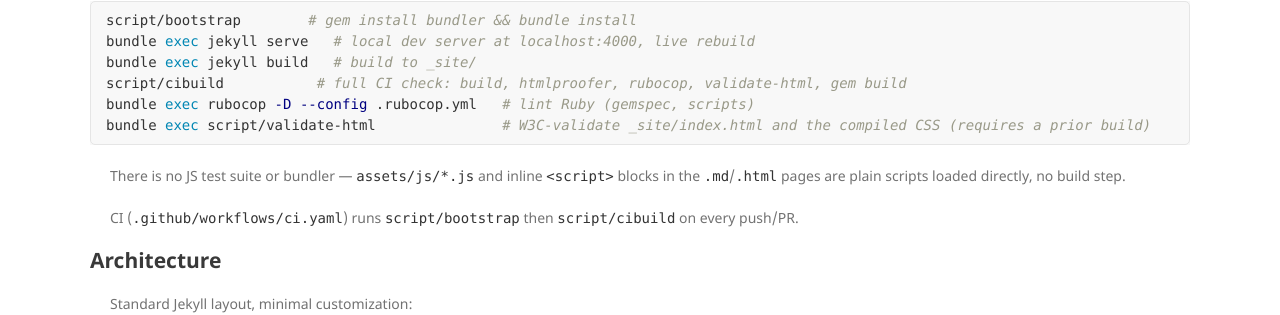
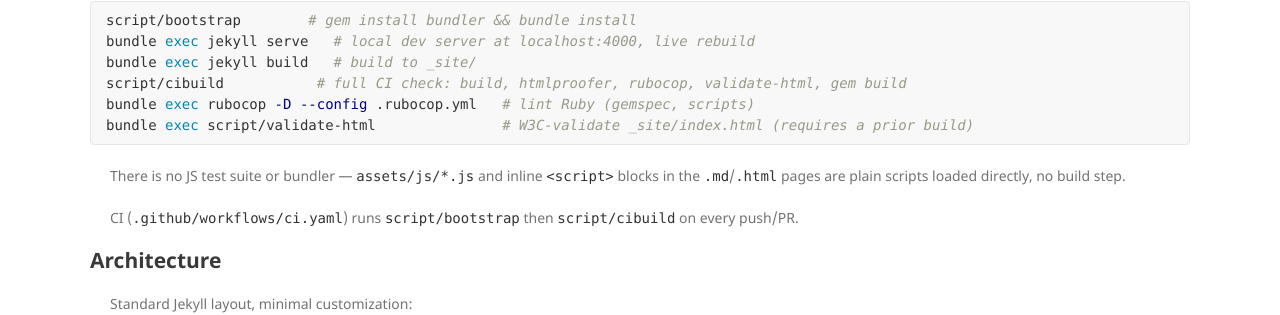
Before and after one commit to RileyFrancis/rileyfrancis.github.io, a Jekyll site: the page built from CLAUDE.md, in a window 1280 px wide. Shown: the part 845-1160 px from the top of the page. Built offline with Jekyll 4.4.1, drawn with Linux system fonts in a browser that asks for light colours; our own code applies the rules of GitHub Pages for plain Markdown files.

Commit message:
Removed CSS build validation

````diff
--- a/CLAUDE.md
+++ b/CLAUDE.md
@@ -14,7 +14,7 @@ bundle exec jekyll serve   # local dev server at localhost:4000, live rebuild
 bundle exec jekyll build   # build to _site/
 script/cibuild           # full CI check: build, htmlproofer, rubocop, validate-html, gem build
 bundle exec rubocop -D --config .rubocop.yml   # lint Ruby (gemspec, scripts)
-bundle exec script/validate-html               # W3C-validate _site/index.html and the compiled CSS (requires a prior build)
+bundle exec script/validate-html               # W3C-validate _site/index.html (requires a prior build)
 ```
 
 There is no JS test suite or bundler — `assets/js/*.js` and inline `<script>` blocks in the `.md`/`.html` pages are plain scripts loaded directly, no build step.
````
Also changed, not shown: 1 other file.
